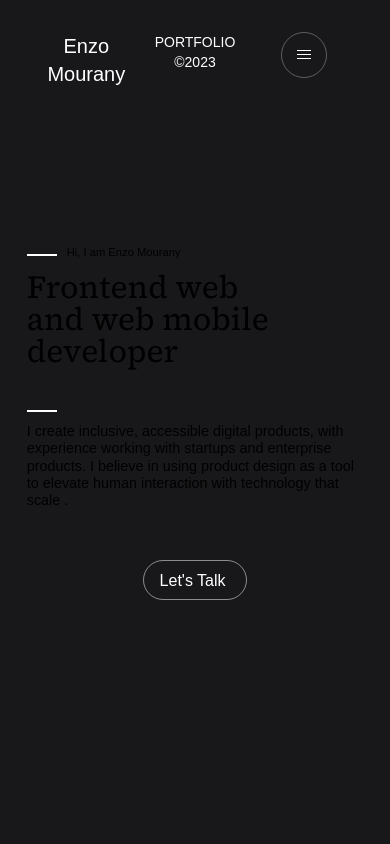
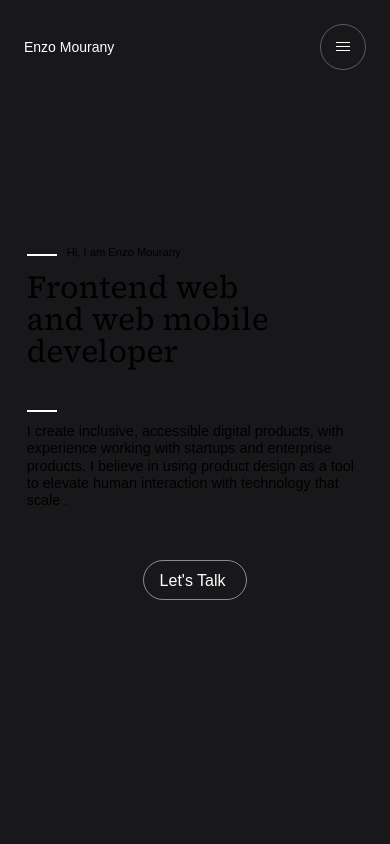
Before and after one commit to enzo-mourany/portfolio-v2, a Next.js app: page / in a window 390 px wide. Shown: the top 844 px of the page. Built offline with nearby package versions, Linux system fonts and the light colour scheme.

Commit message:
feat: responsive navbar

```diff
--- a/app/layout.tsx
+++ b/app/layout.tsx
@@ -22,16 +22,16 @@ export default function RootLayout({ children }: { children: React.ReactNode })
 
   const header = (
     <header>
-      <div className='flex flex-row justify-between fixed z-10 w-full text-center p-8'>
-        <div className='w-48'>
+      <div className='flex flex-row justify-between items-center fixed z-10 w-full text-center p-6 xs:p-8'>
+        <div className='w-1/2 xs:w-48 text-left sm:text-center'>
           <Link href='/'>
-            <p className='text-white text-xl font-normal'>Enzo Mourany</p>
+            <p className='text-white text-sm sm:text-xl font-normal'>Enzo Mourany</p>
           </Link>
         </div>
-        <div className='w-48'>
+        <div className='hidden sm:block w-48'>
           <p className='text-white text-sm font-extralight uppercase'>Portfolio ©2023</p>
         </div>
-        <div className='flex justify-center w-48' onClick={() => toggleMenu()}>
+        <div className='flex justify-end sm:justify-center w-1/2 xs:w-48' onClick={() => toggleMenu()}>
           <Hamburger isMenuOpen={isMenuOpen} />
         </div>
       </div>
```
